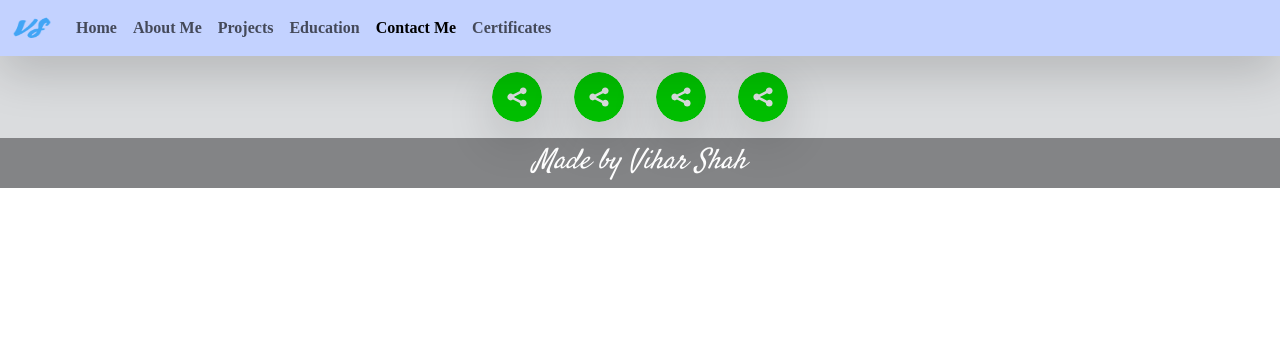
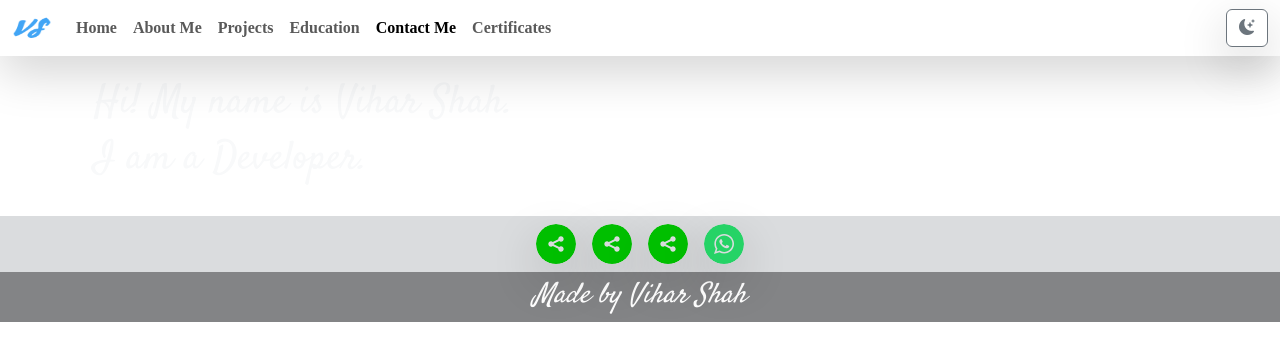
Before and after one commit to vihar-s1/PersonalWebsite, a React (Create React App) app in the folder frontend/: page /contactme in a window 1280 px wide. Shown: the top 360 px of the page. Built offline with nearby package versions, Linux system fonts and the light colour scheme.

Commit message:
Introduction Component and 2 wallpapers

```diff
--- a/frontend/src/App.js
+++ b/frontend/src/App.js
@@ -1,13 +1,24 @@
-import React from "react";
+import React, { useEffect } from "react";
 import { BrowserRouter as Router, Routes, Route } from "react-router-dom";
 
 import Navbar from "./components/Navbar";
 import Footer from "./components/Footer";
+import Introduction from "./components/Introduction";
+
 
 const App = () => {
+    useEffect(() => {
+        if (!localStorage.getItem("theme") || !localStorage.getItem("navbarBg"))
+        {
+            localStorage.setItem("theme", "dark");
+            localStorage.setItem("navbarBg", "#000000");
+        }
+    });
+
     return (
         <Router>
             <Navbar />
+            <Introduction />
             <Footer />
         </Router>
     );
--- a/frontend/src/components/Footer.js
+++ b/frontend/src/components/Footer.js
@@ -3,12 +3,12 @@ import { SocialIcon } from "react-social-icons";
 
 const Footer = () => {
   return (
-    <footer className="bg-secondary bg-opacity-25 text-center text-white">
-        <div className="container p-3">
-            <SocialIcon className='mx-3 rounded-circle shadow-lg' url={process.env.REACT_APP_LINKEDIN_LINK}/>
-            <SocialIcon className='mx-3 rounded-circle shadow-lg' url={process.env.REACT_APP_WHATSAPP_LINK}/>
-            <SocialIcon className='mx-3 rounded-circle shadow-lg' url={process.env.REACT_APP_GITHUB_LINK}/>
-            <SocialIcon className='mx-3 rounded-circle shadow-lg' url={process.env.REACT_APP_MAIL_LINK}/>
+    	<footer className="bg-secondary bg-opacity-25 text-center text-white ">
+        	<div className="container">
+            	<SocialIcon className='mx-2 my-2 rounded-circle shadow-lg' style={{width: "40px", height: "40px"}} url={process.env.REACT_APP_MAIL_LINK}/>
+            	<SocialIcon className='mx-2 my-2 rounded-circle shadow-lg' style={{width: "40px", height: "40px"}} url={process.env.REACT_APP_GITHUB_LINK}/>
+            	<SocialIcon className='mx-2 my-2 rounded-circle shadow-lg' style={{width: "40px", height: "40px"}} url={process.env.REACT_APP_LINKEDIN_LINK}/>
+            	<SocialIcon className='mx-2 my-2 rounded-circle shadow-lg' style={{width: "40px", height: "40px"}} url={process.env.REACT_APP_WHATSAPP_LINK} network="whatsapp"/>
         	</div>
 			<div className="text-center fst-italic h3 p-2" style={{backgroundColor: "rgba(0, 0, 0, 0.4)", fontFamily: "satisfy"}}>
 				Made by Vihar Shah
--- /dev/null
+++ b/frontend/src/components/Introduction.js
@@ -0,0 +1,18 @@
+import React from 'react'
+import { useLocation } from 'react-router-dom';
+
+const Introduction = () => {
+    const name = "Vihar Shah";
+    const role = "Developer"
+    // const location = useLocation();
+    return (
+        <divc style={{background: "url(wallpaper1.jpeg) no-repeat center center/cover"}}>
+            <div className='container text-left p-4 text-light' style={{fontFamily: "Satisfy"}}>
+                <h1>Hi! My name is {name}.</h1>
+                <h1>I am a {role}.</h1>
+            </div>
+        </divc>
+    )
+}
+
+export default Introduction;
--- a/frontend/src/components/Navbar.js
+++ b/frontend/src/components/Navbar.js
@@ -1,20 +1,40 @@
-import React from 'react';
+import React, { useState } from 'react';
 import { Link, useLocation } from 'react-router-dom';
 
 const LOGO_DIMENSIONS = "40px";
-const NAVBAR_COLOR = "#c3d2ff";
+const NAVBAR_BG = "#c3d2ff";
 
 
 const Navbar = () => {
     const location = useLocation();
+	const [theme, setTheme] = useState(localStorage.getItem("theme"));
+	const [navbarBg, setNavbarBg] = useState(localStorage.getItem("navbarBg"));
+
+	const toggleTheme = () => {
+		if (theme == "dark"){
+			localStorage.setItem("theme", "light");
+			setTheme("light");
+			localStorage.setItem("navbarBg", NAVBAR_BG);
+			setNavbarBg(NAVBAR_BG);
+		}
+		else{
+			localStorage.setItem("theme", "dark");
+			setTheme("dark");
+			localStorage.setItem("navbarBg", "#000000");
+			setNavbarBg("#000000");
+		}
+	}
+
   	return (
-    	<nav className="navbar shadow-lg navbar-expand-sm fw-bold sticky-top" style={{backgroundColor: NAVBAR_COLOR, fontFamily: "dancing scripts"}}>
+    	<nav className={`navbar shadow-lg navbar-expand-sm navbar-${theme} fw-bold sticky-top`} style={{backgroundColor: navbarBg, fontFamily: "dancing scripts"}}>
   			<div className="container-fluid">
-    			<img className="navbar-brand" src="logo.png" alt="Vihar Shah" width={LOGO_DIMENSIONS} height={LOGO_DIMENSIONS}/>
-				<button className="navbar-toggler" type="button" data-bs-toggle="collapse" data-bs-target="#navbarSupportedContent" aria-controls="navbarSupportedContent" aria-expanded="false" aria-label="Toggle navigation">
+
+				<img className="navbar-brand" src="logo.png" alt="Vihar Shah" width={LOGO_DIMENSIONS} height={LOGO_DIMENSIONS}/>
+
+				<button className="navbar-toggler" type="button" data-bs-toggle="collapse" data-bs-target="#navbarLinks" aria-controls="navbarLinks" aria-expanded="false" aria-label="Toggle navigation">
 					<span className="navbar-toggler-icon"></span>
 				</button>
-				<div className="collapse navbar-collapse" id="navbarSupportedContent">
+				<div className="collapse navbar-collapse" id="navbarLinks">
 					<nav className="navbar-nav me-auto mb-2 mb-lg-0">
 						<Link className={`nav-link ${location.pathname == "/" ? "active" : "" }`} to="/">Home</Link>
 						<Link className={`nav-link ${location.pathname == "/aboutme" ? "active" : "" }`} to="/aboutme">About Me</Link>
@@ -25,6 +45,11 @@ const Navbar = () => {
 
 					</nav>
 				</div>
+				{
+					theme == "dark" ?
+					<button className='btn btn-outline-secondary bi bi-brightness-high-fill shadow-lg' onClick={toggleTheme} /> :
+					<button className="btn btn-outline-secondary bi bi-moon-stars-fill shadow-lg" onClick={toggleTheme} />
+				}
 			</div>
 		</nav>
   	);
```
Also changed, not shown: frontend/public/manifest.json (added), frontend/public/wallpaper1.jpeg (added), 1 other file (tests, documents, lock files or other folders). Lines whose indentation alone changed are shown as unchanged.
